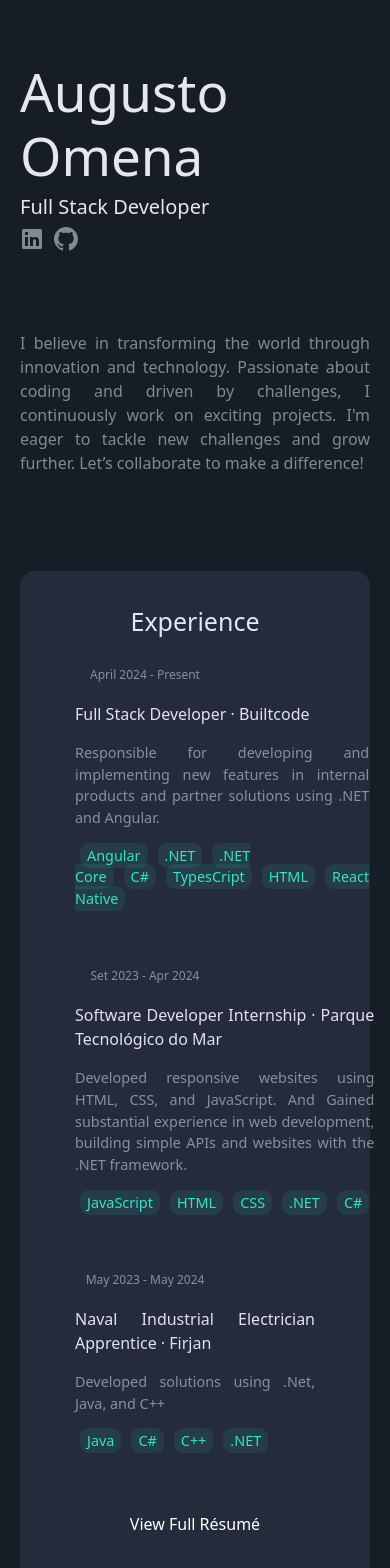
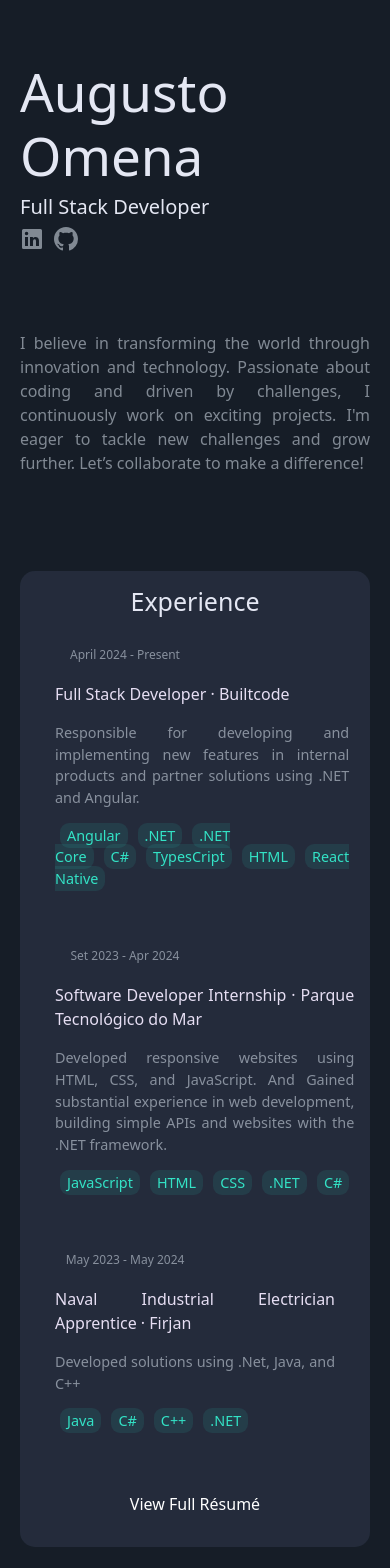
Before and after one commit to AugustoOmena/augusto_omena, an Angular app: page / in a window 390 px wide. Shown: the top 1568 px of the page. Built offline with nearby package versions, Linux system fonts and the light colour scheme.

Commit message:
Content padding Adjust

```diff
--- a/src/app/Components/home/home.component.css
+++ b/src/app/Components/home/home.component.css
@@ -38,6 +38,10 @@
 
     .left-column, .right-column {
         padding: 40px 0;
+    }
+
+    .content {
+        padding: 15px;
     }
 }
 
```
